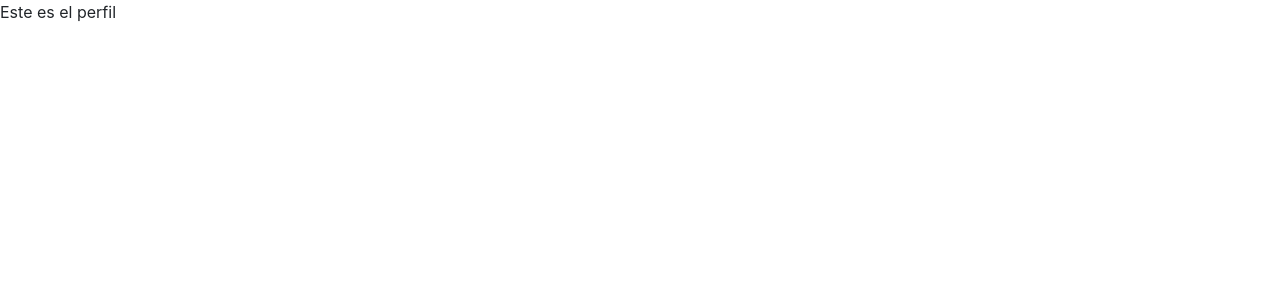
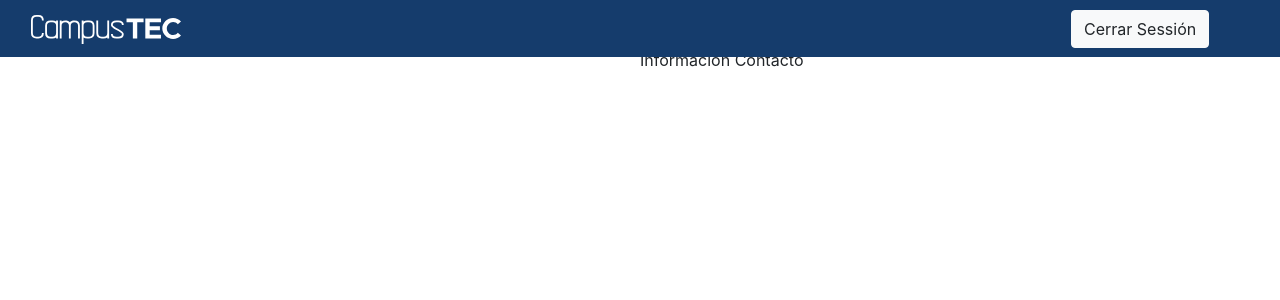
Before and after one commit to VOID07/Campus-TEC, a React (Create React App) app in the folder front-end/: page /profile in a window 1280 px wide. Shown: the top 300 px of the page. Built offline with nearby package versions, Linux system fonts and the light colour scheme.

Commit message:
comienzo de vista perfil estudiante

```diff
--- a/front-end/src/App.jsx
+++ b/front-end/src/App.jsx
@@ -7,6 +7,7 @@ import {
 } from "react-router-dom";
 
 import Login from "./componets/login";
+import PerfilEstudiante from "./componets/perfil-estudiante"
 import store from "./store/index";
 import "./App.css";
 
@@ -19,7 +20,7 @@ function App() {
             <Login />
           </Route>
           <Route path="/profile">
-            <div><p>Este es el perfil</p></div>
+            <PerfilEstudiante/>
           </Route>
           <Route path="/" exact>
             <Login />
--- /dev/null
+++ b/front-end/src/componets/perfil-estudiante/index.jsx
@@ -0,0 +1,98 @@
+import React from "react";
+import Container from "react-bootstrap/Container";
+import Row from 'react-bootstrap/Row';
+import Col from 'react-bootstrap/Col'
+import Form from "react-bootstrap/Form";
+import Button from "react-bootstrap/Button";
+import Card from "react-bootstrap/Card";
+import Navbar from "react-bootstrap/Navbar";
+import { connect } from "react-redux";
+import { Redirect } from "react-router-dom";
+
+import { setUserPass } from "./../../store/tipo_usuario/action";
+import "./login.css";
+import logo from "../../img/logo.svg";
+import postUserPassEstudiante from "./../../queries/axios";
+
+// import setUserType from "../../store/tipo_usuario/action"
+class PerfilEstudiante extends React.Component {
+  constructor(props) {
+    super(props);
+    this.state = {
+      tipo_usuario: 1,
+      user: "",
+      logged: true
+    };
+    this.setLogged = this.setLogged.bind(this);
+  }
+
+  setLogged(logged) {
+    this.setState({ logged });
+  }
+
+
+  renderLogin(){
+    return (
+      <Container className="App">
+        <Container>
+          <Navbar className="NavBarTop" fixed="top">
+            <Col md={6}>
+              <Navbar.Brand href="#">
+                <div>
+                  <img src={logo} alt="logo" className="logoEdit" />
+                </div>
+              </Navbar.Brand>
+            </Col>
+            <Col md={{span:2, offset:4}}>
+              <div>
+                <Button variant="light">Cerrar Sessión</Button>
+              </div>
+            </Col>
+
+          </Navbar>
+        </Container>
+
+        <Container fluid>
+          <Row>
+            <Col>
+              <Row>
+                <Col>
+                  Imagen
+                </Col>
+                <Col>
+                  Información Personal
+                </Col>
+              </Row>
+              <Row>
+                Información Contacto
+              </Row>
+            </Col>
+            <Col>
+              Cursos Matriculados
+            </Col>
+          </Row>
+        </Container>
+
+      </Container>
+    );
+  }
+
+  redirectToLogin(){
+    return(
+       <Redirect
+            to={{
+              pathname: "/login"
+            }}
+          />
+    );
+  }
+
+  render() {
+    return(
+    this.state.logged ? this.renderLogin() : this.redirectToProfile()
+    );
+
+  }
+}
+
+export default connect(null, { setUserPass })(PerfilEstudiante);
--- /dev/null
+++ b/front-end/src/componets/perfil-estudiante/login.css
@@ -0,0 +1,78 @@
+
+.App {
+    display: flex;
+    flex: 1;
+    justify-content: space-between;
+    align-items: space-between;
+  }
+
+  .Logo {
+    display: flex;
+    padding-left: 50px;
+    padding-right: 50px;
+    padding-top: 30px;
+    padding-left: 30px;
+    flex-direction: column;
+    font-family: "Mulish", sans-serif;
+    font-size: calc(5px + 1vmin);
+    background-color: #153c6c;
+    color: white;
+    text-align: center;
+    border-radius: 4px 4px 0px 0px;
+  }
+  .logoEdit {
+    width: 150px;
+  }
+
+  .NavBarTop {
+    background-color: #153c6c;
+  }
+  .NavBarBot {
+    position: absolute;
+    left: 0;
+    bottom: 0;
+    right: 0;
+    background-color: #153c6c;
+    height: 50px;
+  }
+  .infoPersonal{
+    position: absolute;
+  }
+  .infoContacto{
+    position: absolute;
+  }
+  .cursos{
+    position: absolute;
+  }
+
+
+  .Form {
+    text-align: left;
+    font-family: "Roboto", sans-serif;
+    display: flex;
+    flex-direction: column;
+  }
+
+  .Card {
+    align-self: center;
+    width: 25rem;
+    height: 28.5rem;
+    margin-top: calc(50px + 5rem);
+    margin-bottom: 60px;
+  }
+
+  .CardBody {
+    display: flex;
+    flex-direction: column;
+    align-content: center;
+  }
+
+  .checkBoxes {
+    display: flex;
+    flex-direction: row;
+    justify-content: space-between;
+  }
+
+  .loginBtn {
+    background-color: #153c6c;
+  }
```
Also changed, not shown: 1 other file (tests, documents, lock files or other folders).
